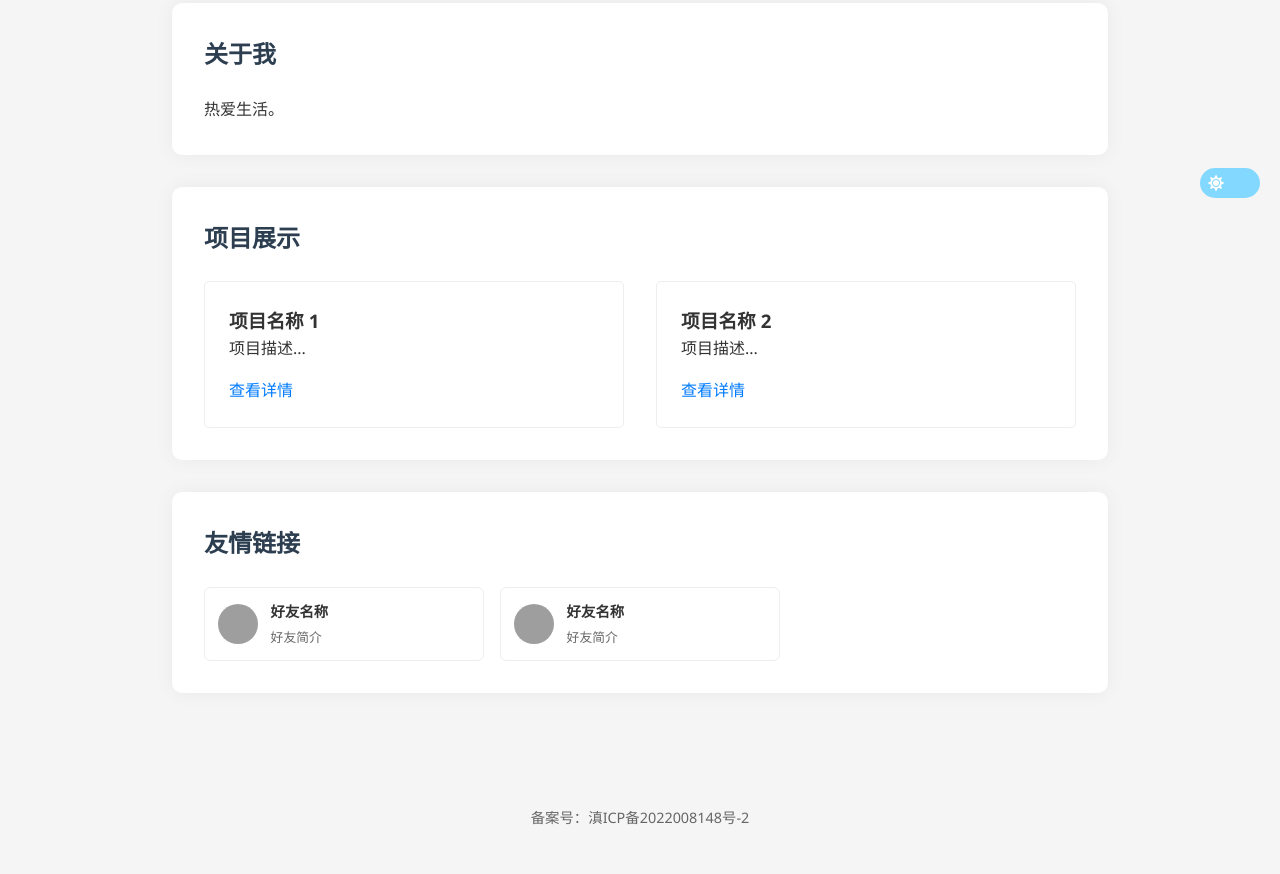
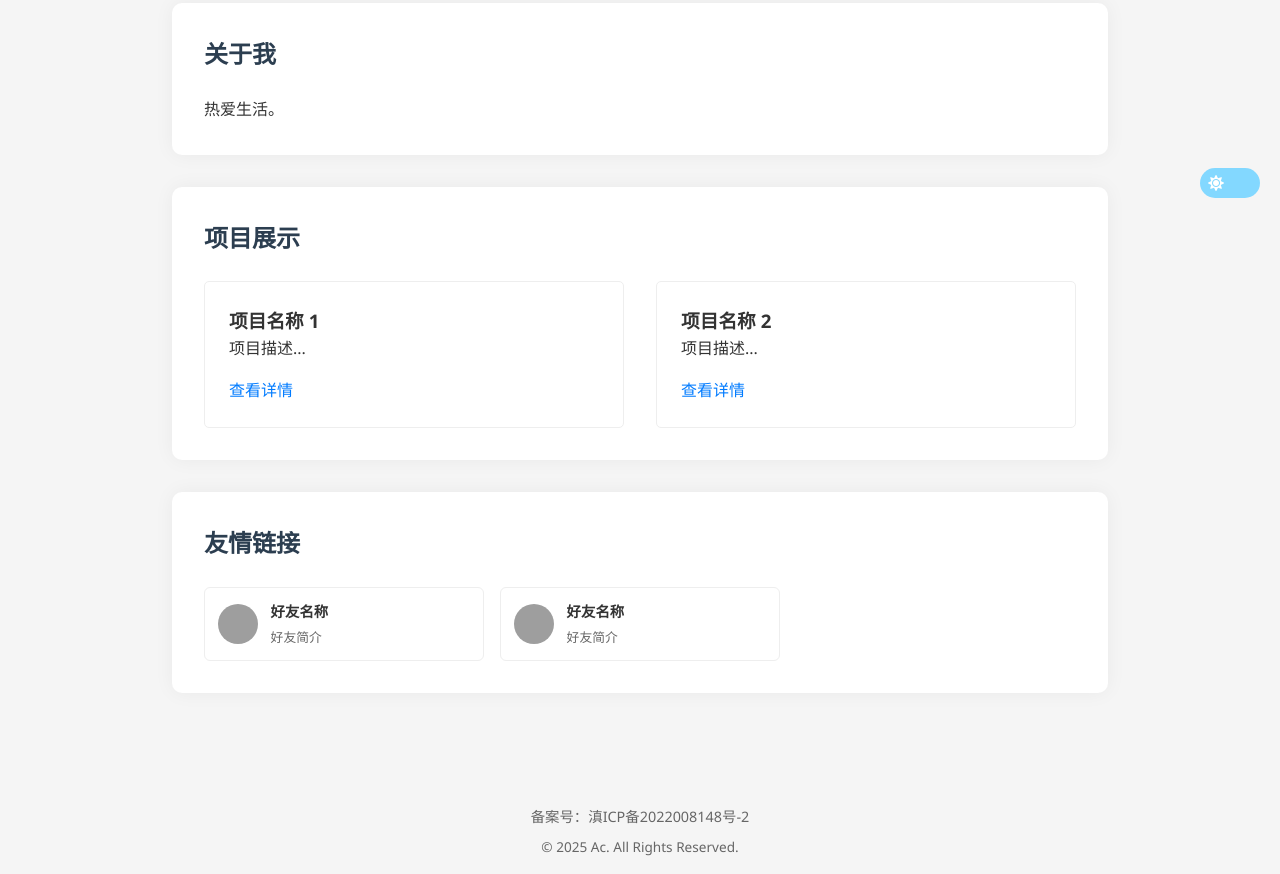
Before and after one commit to dix8/dix8.github.io, a plain HTML site: page index.html in a window 1280 px wide. Shown: the part 574-1448 px from the top of the page. Before the commit the page ends 1421 px from the top, so only its background shows below. Drawn offline with Linux system fonts and the light colour scheme; grey boxes are pictures that could not be loaded.

Commit message:
Add files via upload

```diff
--- a/index.html
+++ b/index.html
@@ -85,6 +85,9 @@
         <a href="https://beian.miit.gov.cn/" target="_blank" class="beian">
             <span>备案号：滇ICP备2022008148号-2</span>
         </a>
+        <div class="copyright">
+            <span>© 2025 Ac. All Rights Reserved.</span>
+        </div>
     </footer>
 </body>
 </html>
--- a/styles.css
+++ b/styles.css
@@ -119,10 +119,22 @@ h2 {
     color: #666;
     text-decoration: none;
     font-size: 0.9rem;
+    display: block;
+    margin-bottom: 0.5rem;
 }
 
 .beian:hover {
     color: #333;
+}
+
+.copyright {
+    color: #666;
+    font-size: 0.85rem;
+}
+
+/* 暗色模式适配 */
+[data-theme="dark"] .copyright {
+    color: #999;
 }
 
 /* 主题切换开关样式 */
```
